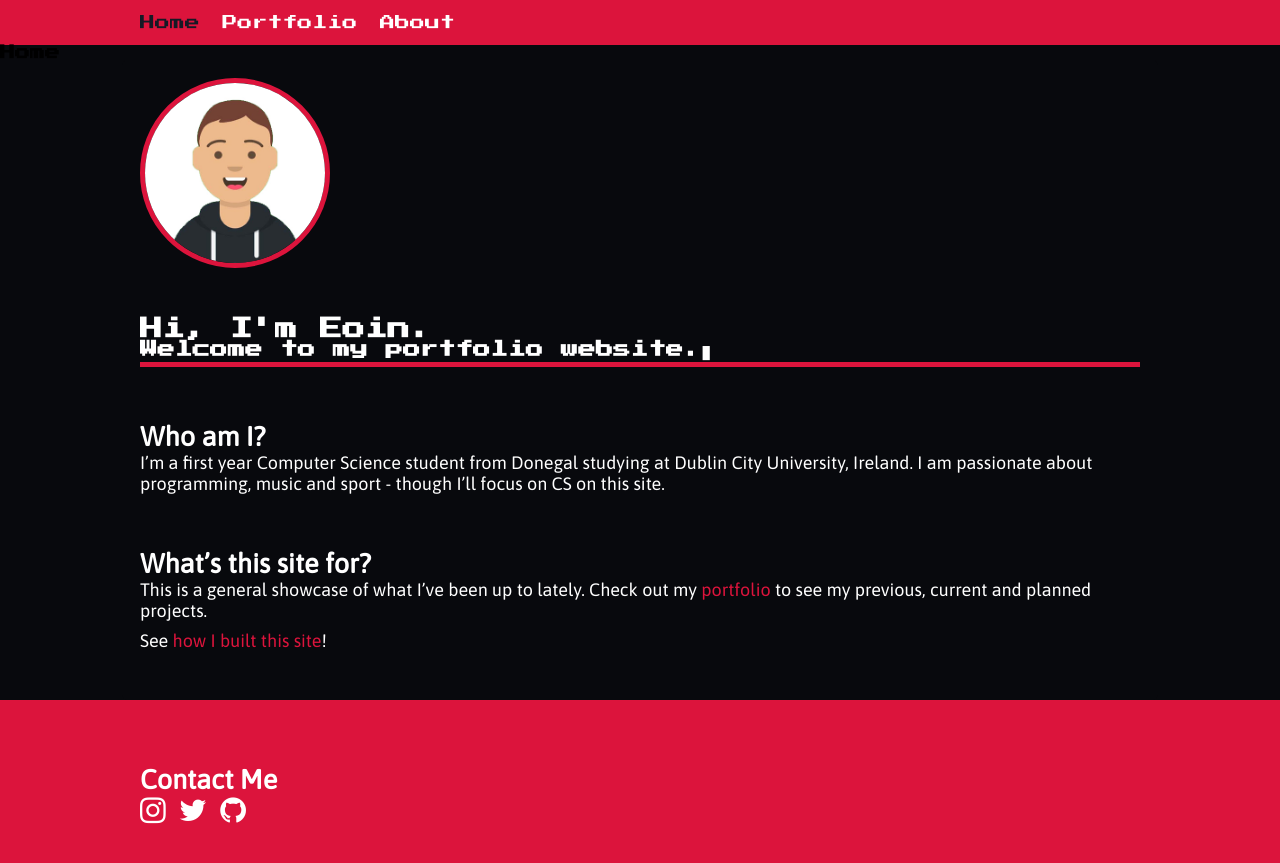
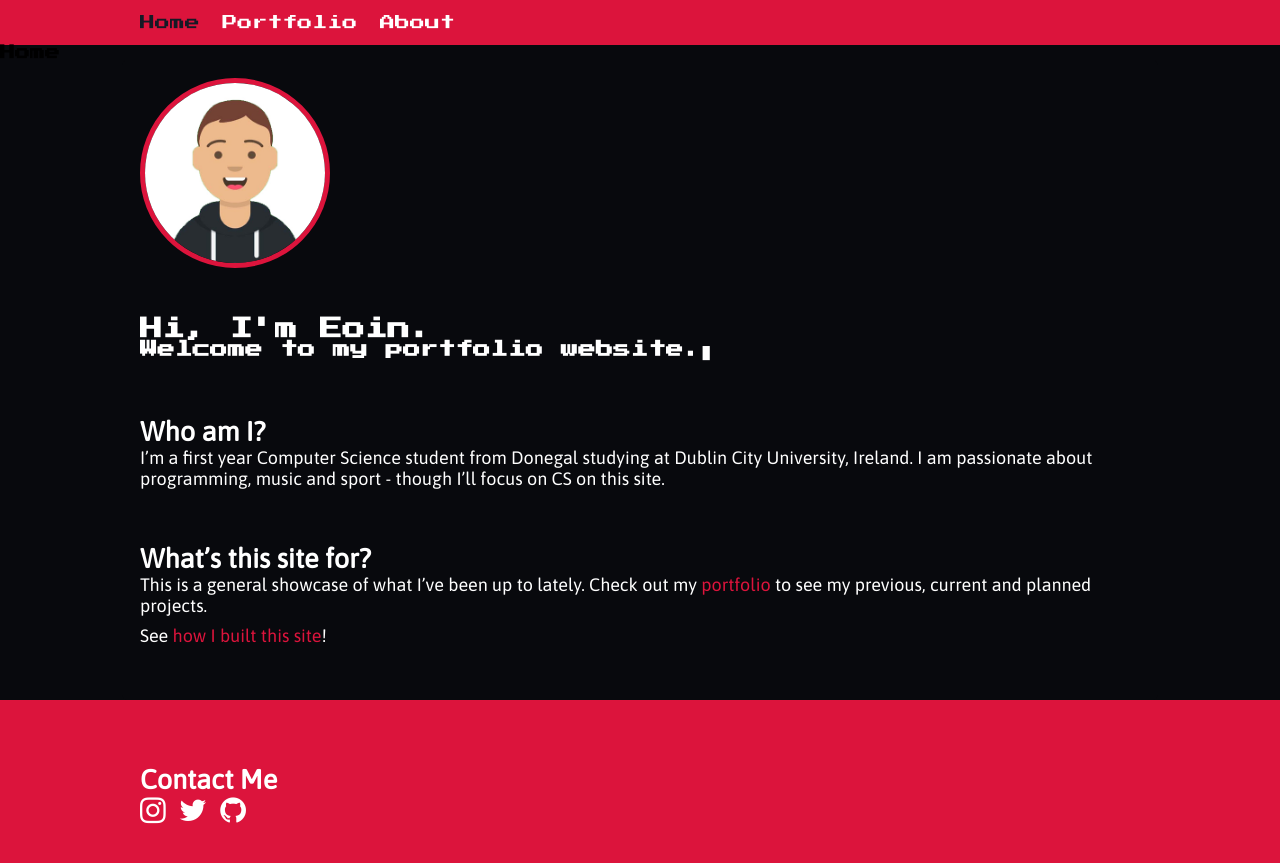
Before and after one commit to eoinparkinson/portfolio-site, a Jekyll site: the page built from index.md, in a window 1280 px wide. Shown: the top 863 px of the page. Built offline with Jekyll 4.4.1, drawn with Linux system fonts in a browser that asks for light colours; a script that is not in the unit is left out.

Commit message:
cleaned up css

```diff
--- a/assets/css/home.css
+++ b/assets/css/home.css
@@ -2,10 +2,6 @@
 	height: 10em;
 	width: 10em;
 	border-radius: 100%;
-}
-
-.gap {
-	border-top: 0.3em solid crimson;
 }
 
 .profile-header h1 {
@@ -24,7 +20,3 @@
 		margin-bottom: 3em;
 	}
 }
-
-@media screen and (min-width: 1000px) {
-
-}
```
